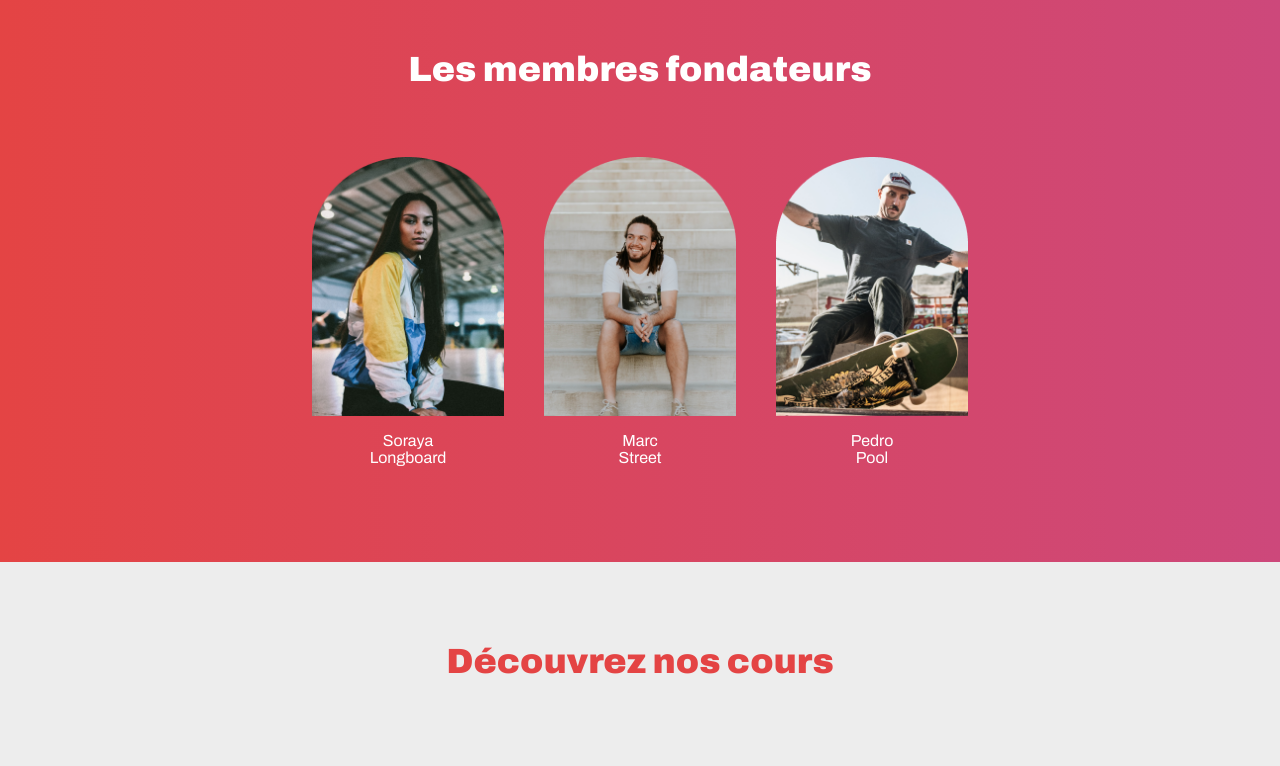
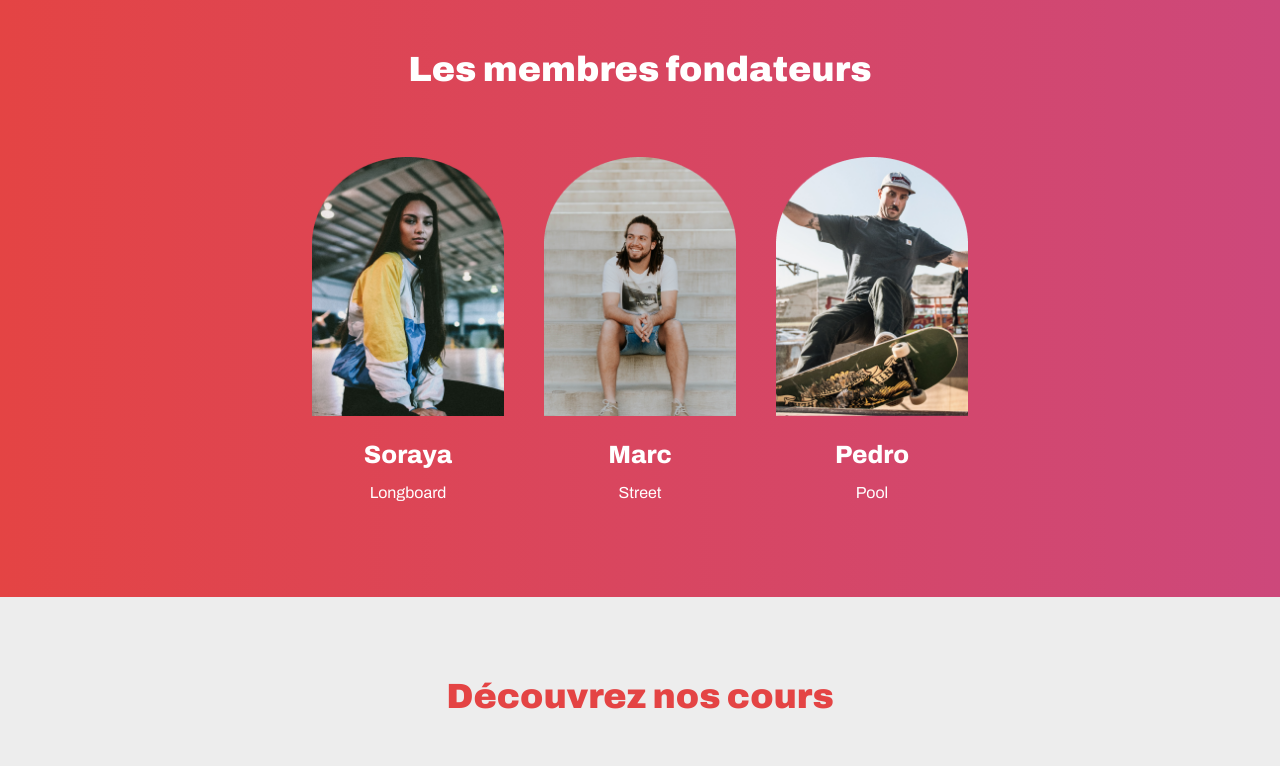
Before and after one commit to Julia13git/projet2oc, a plain HTML site: page index.html in a window 1280 px wide. Shown: the part 1363-2129 px from the top of the page. Drawn offline with Linux system fonts and the light colour scheme.

Commit message:
Correction hover

```diff
--- a/index.html
+++ b/index.html
@@ -41,36 +41,39 @@
 				</section>
 
 
-				<section class="sectionLinearGradientBackground whiteContentSection h2">
-					<h2 class="textCenter whiteContentSection">Les membres fondateurs</h2>
+				<section class="sectionLinearGradientBackground whiteContentSection">
+					<h2 class="textCenter">Les membres fondateurs</h2>
 					<div class="directionRow">
 
 						<article>
-					<img src="images/soraya.png" alt="Soraya Longboard">
-					<p class="textCenter"> Soraya<br> Longboard</br>  </p>
+					<img src="images/soraya.png" alt="Portrait de Soraya">
+					<h3 class="textCenter">Soraya</h3>
+					<p class="textCenter">Longboard</p>
 					</article>
 
 					<article>
-					<img src="images/Marc.png" alt="Marc Street">
-					<p class="textCenter">Marc<br>Street</br></p>
+					<img src="images/Marc.png" alt="Portrait de Marc">
+					<h3 class="textCenter">Marc</h3>
+					<p class="textCenter">Street</p>
 				    </article>
 
 					<article >
-					<img src="images/pedro.png" alt="Pedro Pool">
-					<p class="textCenter">Pedro<br>Pool</br></p>
+					<img src="images/pedro.png" alt="Portrait de Pedro">
+					<h3 class="textCenter">Pedro</h3>
+					<p class="textCenter">Pool</p>
 				    </article>
 
 					</div>
-					</section>
+				</section>
 
 
 				<section class="sectionLightGreyBackground">
 					<h2 class="textCenter">Découvrez nos cours</h2>
 					<div class="directionRow">
-						<a class="button buttonMainColor buttonRounded buttonHighligh" href="documents/planning-adultes.pdf">Télécharger le planning de cours pour adultes</a>
+						<a class="button buttonMainColor buttonRounded buttonHighlight" href="documents/planning-adultes.pdf">Télécharger le planning de cours pour adultes</a>
 					</div>
 					<div class="directionRow">
-						<a class="button buttonSecondColor buttonRounded buttonHighligh" href="documents/planning-enfants.pdf">Télécharger le planning de cours pour enfants</a>
+						<a class="button buttonSecondColor buttonRounded buttonHighlight" href="documents/planning-enfants.pdf">Télécharger le planning de cours pour enfants</a>
 					</div>
 				</section>
 			</main>
```
